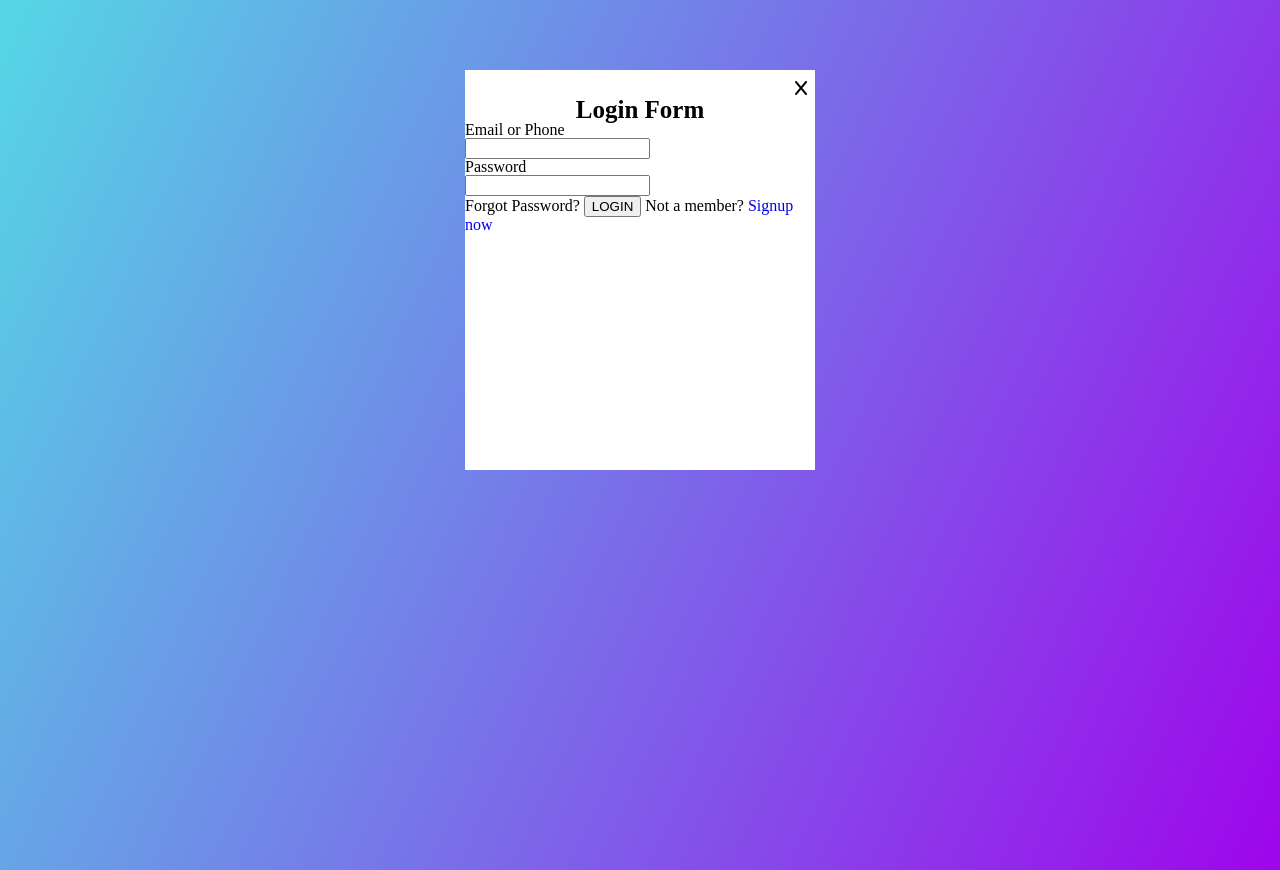
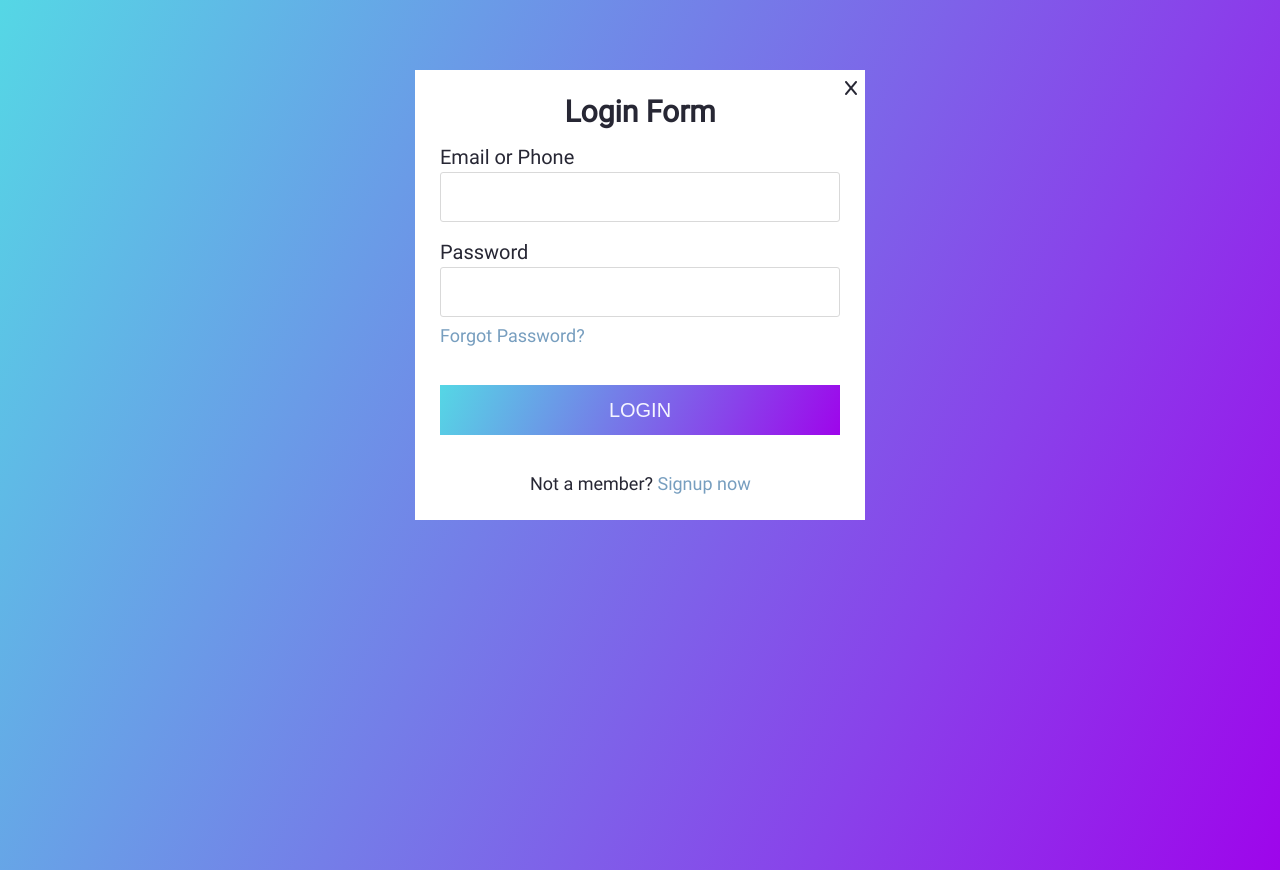
Before and after one commit to anikobakhidze/Comm-lecture5-ex, a plain HTML site: page login.html in a window 1280 px wide. Drawn offline with Linux system fonts and the light colour scheme.

Commit message:
add log in page

```diff
--- a/css/login.css
+++ b/css/login.css
@@ -1,28 +1,85 @@
 body {
   height: 100vh;
-  background: rgb(85, 215, 229);
-  background: linear-gradient(
-    115deg,
-    rgba(85, 215, 229, 1) 0%,
-    rgba(137, 66, 234, 1) 72%,
-    rgba(158, 5, 235, 1) 100%
-  );
+  background: linear-gradient(115deg,
+      rgba(85, 215, 229, 1) 0%,
+      rgba(137, 66, 234, 1) 72%,
+      rgba(158, 5, 235, 1) 100%);
   background-size: contain;
   background-repeat: no-repeat;
+  font-family: "Roboto", Arial, Helvetica, sans-serif;
+  color: #272734;
 }
 
 .icon {
-  margin-left: 330px;
+  margin-left: 430px;
 }
+
 h1 {
   text-align: center;
-  font-size: 25px;
+  font-size: 30px;
   font-weight: bold;
+  margin-bottom: 20px;
 }
+
 .wrapper-login {
-  width: 350px;
-  height: 400px;
+  width: 450px;
+  height: 450px;
   background-color: #ffffff;
   margin: 70px auto;
   padding-top: 10px;
+
 }
+
+.wraper-input {
+  width: 400px;
+  margin-left: 25px;
+
+}
+
+.email-wrapper {
+  margin-bottom: 20px;
+}
+
+.label {
+  font-size: 20px;
+
+}
+
+input {
+  width: 100%;
+  height: 50px;
+  border: 1px solid #d9d9d9;
+  border-radius: 3px;
+  margin-top: 5px;
+}
+
+#password {
+  margin-bottom: 10px;
+}
+
+.pass-a {
+  font-size: 18px;
+  color: #779ebf;
+}
+
+.login-button {
+  width: 100%;
+  height: 50px;
+  margin: 40px 0;
+  background: linear-gradient(115deg,
+      rgba(85, 215, 229, 1) 0%,
+      rgba(137, 66, 234, 1) 72%,
+      rgba(158, 5, 235, 1) 100%);
+  border: none;
+  color: #f5f5ff;
+  font-size: 20px;
+}
+
+.sign-up {
+  margin-left: 90px;
+  font-size: 18px;
+}
+
+.signup-a {
+  color: #779ebf;
+}
--- a/login.html
+++ b/login.html
@@ -6,6 +6,7 @@
     <meta name="viewport" content="width=device-width, initial-scale=1.0" />
     <title>LogIn</title>
     <link rel="stylesheet" href="css/reset.css" />
+    <link rel="stylesheet" href="css/fonts.css" />
     <script
       src="https://kit.fontawesome.com/9250806be3.js"
       crossorigin="anonymous"
@@ -18,15 +19,20 @@
       <h1>Login Form</h1>
       <div class="wraper-input">
         <form>
-          <label for="emailORphone">Email or Phone </label>
-          <br />
-          <input type="text" id="emailORphone" /><br />
-          <label for="password">Password</label> <br />
+          <div class="email-wrapper">
+            <label for="emailORphone" class="label">Email or Phone </label>
+            <br />
+            <input type="text" id="emailORphone" /><br />
+          </div>
+          <label for="password" class="label">Password</label> <br />
           <input type="password" id="password" />
         </form>
-        <span> Forgot Password? </span>
-        <button type="submit">LOGIN</button>
-        <span>Not a member? <a href="index.html">Signup now</a></span>
+        <span> <a href="#" class="pass-a"> Forgot Password? </a> </span><br />
+        <button type="submit" class="login-button">LOGIN</button><br />
+        <span class="sign-up"
+          >Not a member?
+          <a href="index.html" class="signup-a">Signup now</a></span
+        >
       </div>
     </header>
   </body>
```
